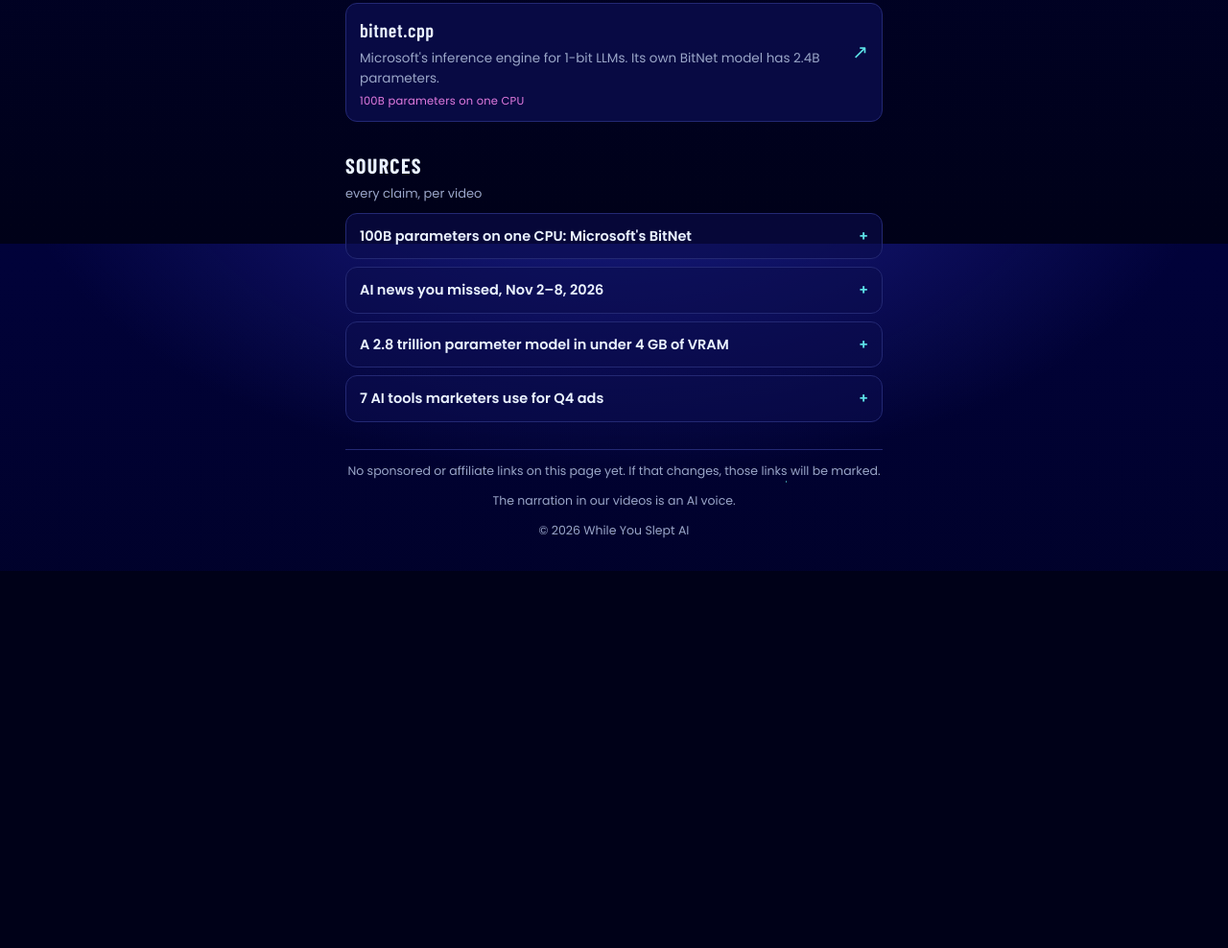
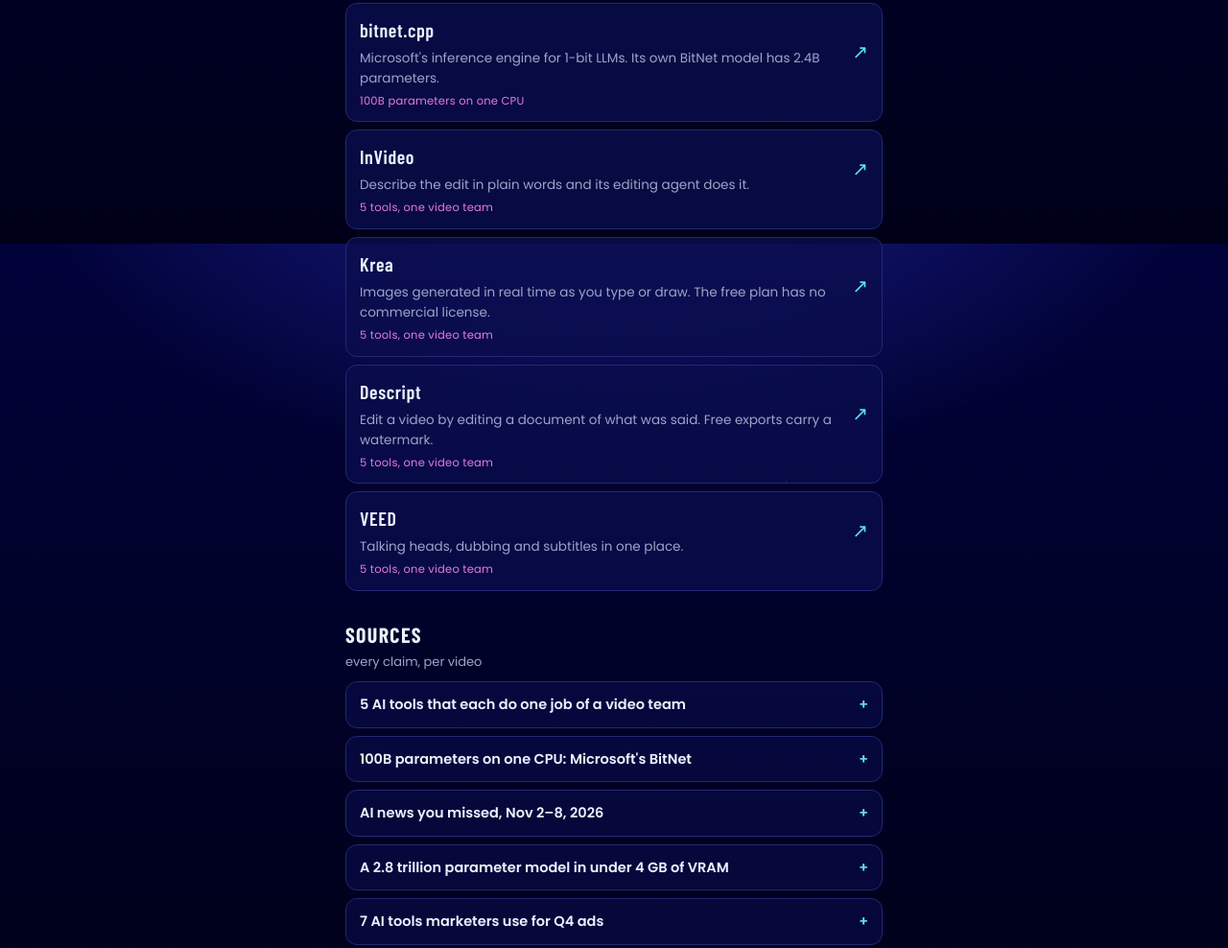
Before and after one commit to 90karatinsa/whileyousleptai, a plain HTML site: page index.html in a window 1280 px wide. Shown: the part 1346-2334 px from the top of the page at 96% size. Before the commit the page ends 1941 px from the top, so only its background shows below. Drawn offline with nearby package versions, Linux system fonts and the light colour scheme.

Commit message:
v04: video team tools

```diff
--- a/index.html
+++ b/index.html
@@ -125,11 +125,23 @@
       <li class="tool"><a href="https://chatgpt.com/"><span class="name">ChatGPT</span><span class="go" aria-hidden="true">↗</span><span class="what">Write ten hook variations, test them all, keep the winner.</span><span class="from">7 AI tools for Q4</span></a></li>
       <li class="tool"><a href="https://github.com/lyogavin/airllm"><span class="name">AirLLM</span><span class="go" aria-hidden="true">↗</span><span class="what">Runs huge models in very little GPU memory by loading one layer at a time. Slow, but it works.</span><span class="from">2.8 trillion parameters in under 4 GB</span></a></li>
       <li class="tool"><a href="https://github.com/microsoft/BitNet"><span class="name">bitnet.cpp</span><span class="go" aria-hidden="true">↗</span><span class="what">Microsoft's inference engine for 1-bit LLMs. Its own BitNet model has 2.4B parameters.</span><span class="from">100B parameters on one CPU</span></a></li>
+      <li class="tool"><a href="https://invideo.io/"><span class="name">InVideo</span><span class="go" aria-hidden="true">↗</span><span class="what">Describe the edit in plain words and its editing agent does it.</span><span class="from">5 tools, one video team</span></a></li>
+      <li class="tool"><a href="https://www.krea.ai/"><span class="name">Krea</span><span class="go" aria-hidden="true">↗</span><span class="what">Images generated in real time as you type or draw. The free plan has no commercial license.</span><span class="from">5 tools, one video team</span></a></li>
+      <li class="tool"><a href="https://www.descript.com/"><span class="name">Descript</span><span class="go" aria-hidden="true">↗</span><span class="what">Edit a video by editing a document of what was said. Free exports carry a watermark.</span><span class="from">5 tools, one video team</span></a></li>
+      <li class="tool"><a href="https://www.veed.io/"><span class="name">VEED</span><span class="go" aria-hidden="true">↗</span><span class="what">Talking heads, dubbing and subtitles in one place.</span><span class="from">5 tools, one video team</span></a></li>
     </ul>
   </section>
 
   <section aria-labelledby="sources">
     <h2 id="sources">Sources <small>every claim, per video</small></h2>
+    <details>
+      <summary>5 AI tools that each do one job of a video team</summary>
+      <ul>
+        <li>What each tool does comes from its own public site (checked Nov 8, 2026): <a href="https://invideo.io/">InVideo</a> · <a href="https://elevenlabs.io/">ElevenLabs</a> · <a href="https://www.krea.ai/">Krea</a> · <a href="https://www.descript.com/">Descript</a> · <a href="https://www.veed.io/">VEED</a></li>
+        <li>The catch, from each pricing page (Nov 8, 2026): no commercial license on the free plans of <a href="https://elevenlabs.io/pricing">ElevenLabs</a> and <a href="https://www.krea.ai/pricing">Krea</a>; free exports carry a watermark on <a href="https://www.descript.com/pricing">Descript</a></li>
+        <li>Not sponsored, no affiliate links.</li>
+      </ul>
+    </details>
     <details>
       <summary>100B parameters on one CPU: Microsoft's BitNet</summary>
       <ul>
```
